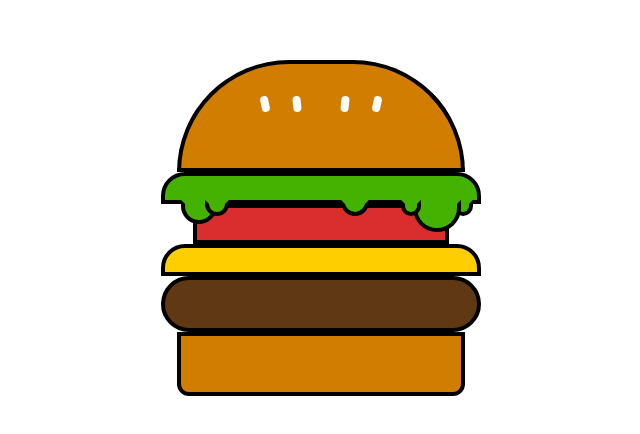
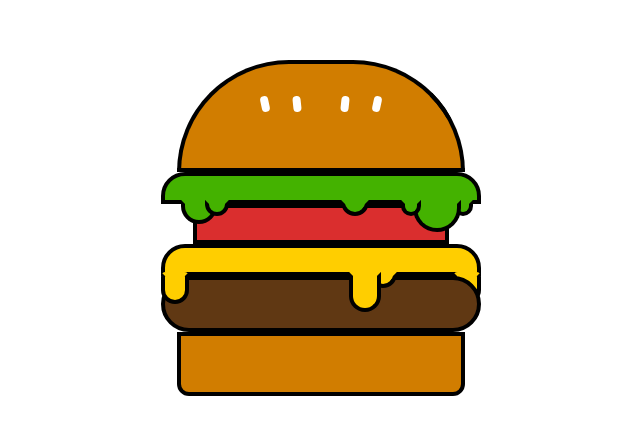
Before and after one commit to ribamarf01/burger-stacker, a React (Vite) app: page / in a window 1280 px wide. Shown: the part 172-606 px from the top of the page, without its empty margins (319-959 px from the left). Built offline with nearby package versions, Linux system fonts and the light colour scheme.

Commit message:
cheez changes

```diff
--- a/src/components/Cheese.tsx
+++ b/src/components/Cheese.tsx
@@ -1,9 +1,14 @@
 const Cheese = () => {
 
   return (<>
-    <div
-      className="h-8 w-80 bg-cheese rounded-t-3xl border-4 border-black"
-    ></div>
+    <div className="h-8 w-80 bg-cheese rounded-t-3xl border-4 border-black relative">
+      <div className="h-8 w-7 bg-cheese rounded-b-3xl rounded-t-lg border-4 border-black border-t-transparent absolute top-6 -left-1 z-10"></div>
+
+      <div className="h-4 w-7 bg-cheese rounded-b-3xl border-4 border-black border-t-transparent absolute top-6 right-20 z-10"></div>
+      <div className="h-10 w-8 bg-cheese rounded-b-3xl border-4 border-black border-t-transparent absolute top-6 right-24 z-10"></div>
+
+      <div className="h-8 w-7 bg-cheese rounded-b-3xl rounded-t-lg border-4 border-black border-t-transparent absolute top-6 -right-1"></div>
+    </div>
   </>)
 
 }
```
